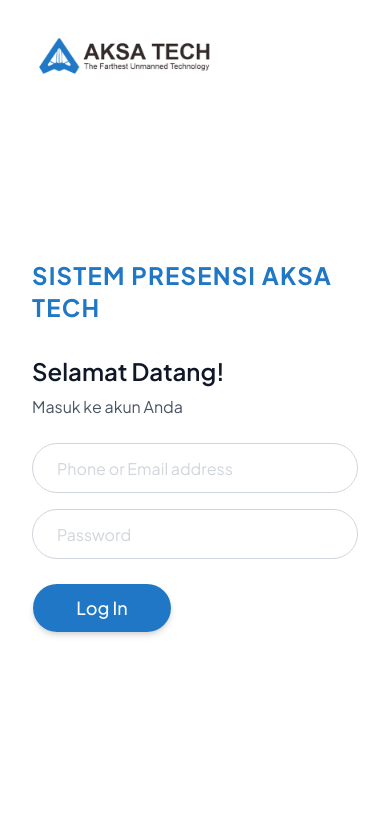
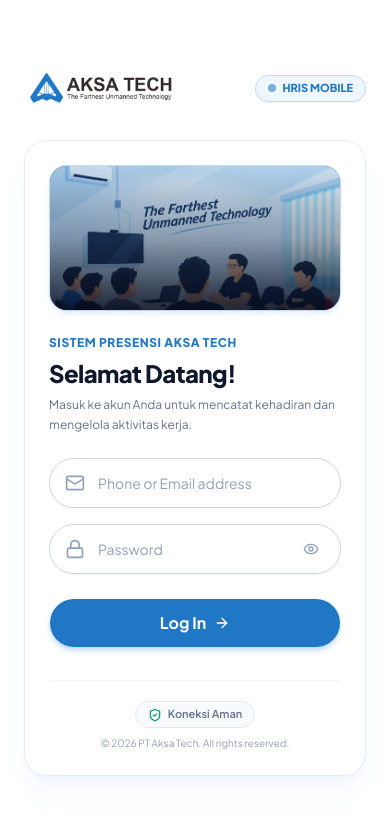
Before and after one commit to KurniaRahman/js-presensi-QR-aksatech, a Next.js app: page /login in a window 390 px wide. Shown: the top 818 px of the page. Built offline with nearby package versions, Linux system fonts and the light colour scheme.

Commit message:
feat: enhance mobile login UI and interactivity

```diff
--- a/src/app/login/login-form.tsx
+++ b/src/app/login/login-form.tsx
@@ -4,11 +4,20 @@
 import { loginAction } from "./actions"
 import { Button } from "@/components/ui/button"
 import { Input } from "@/components/ui/input"
-import Link from "next/link"
+import {
+  Mail,
+  Lock,
+  Eye,
+  EyeOff,
+  Loader2,
+  AlertCircle,
+  ArrowRight
+} from "lucide-react"
 
 export function LoginForm() {
   const [error, setError] = useState<string | null>(null)
   const [loading, setLoading] = useState(false)
+  const [showPassword, setShowPassword] = useState(false)
 
   const handleSubmit = async (e: React.FormEvent<HTMLFormElement>) => {
     e.preventDefault()
@@ -32,43 +41,80 @@
   }
 
   return (
-    <form onSubmit={handleSubmit} className="space-y-6">
+    <form onSubmit={handleSubmit} className="space-y-5">
       <div className="space-y-4">
-        <div>
+        {/* Input Email / Username */}
+        <div className="relative group">
+          <div className="absolute left-4 top-1/2 -translate-y-1/2 text-slate-400 group-focus-within:text-[#1F77C5] transition-colors pointer-events-none">
+            <Mail className="w-5 h-5" />
+          </div>
           <Input
             id="email"
             name="email"
             type="email"
             placeholder="Phone or Email address"
             required
-            className="rounded-full px-6 py-6 border-gray-300 bg-transparent placeholder:text-gray-300"
+            autoComplete="email"
+            className="rounded-full pl-12 pr-6 py-6 border-slate-300 bg-white/80 focus:bg-white focus:border-[#1F77C5] focus:ring-2 focus:ring-[#1F77C5]/20 text-slate-800 placeholder:text-slate-400 text-sm sm:text-base shadow-xs transition-all"
           />
         </div>
-        <div>
+
+        {/* Input Password dengan Toggle Show/Hide */}
+        <div className="relative group">
+          <div className="absolute left-4 top-1/2 -translate-y-1/2 text-slate-400 group-focus-within:text-[#1F77C5] transition-colors pointer-events-none">
+            <Lock className="w-5 h-5" />
+          </div>
           <Input
             id="password"
             name="password"
-            type="password"
+            type={showPassword ? "text" : "password"}
             placeholder="Password"
             required
-            className="rounded-full px-6 py-6 border-gray-300 bg-transparent placeholder:text-gray-300"
+            autoComplete="current-password"
+            className="rounded-full pl-12 pr-12 py-6 border-slate-300 bg-white/80 focus:bg-white focus:border-[#1F77C5] focus:ring-2 focus:ring-[#1F77C5]/20 text-slate-800 placeholder:text-slate-400 text-sm sm:text-base shadow-xs transition-all"
           />
+          <button
+            type="button"
+            onClick={() => setShowPassword(!showPassword)}
+            className="absolute right-4 top-1/2 -translate-y-1/2 text-slate-400 hover:text-slate-700 p-1.5 rounded-full hover:bg-slate-100 transition-colors"
+            title={showPassword ? "Sembunyikan password" : "Tampilkan password"}
+            tabIndex={-1}
+          >
+            {showPassword ? (
+              <EyeOff className="w-4 h-4" />
+            ) : (
+              <Eye className="w-4 h-4" />
+            )}
+          </button>
         </div>
       </div>
 
+      {/* Error Alert Box */}
       {error && (
-        <div className="text-sm font-medium text-red-500 ml-4">
-          {error}
+        <div className="p-3.5 rounded-2xl bg-rose-50 border border-rose-200 text-rose-700 text-xs sm:text-sm flex items-center gap-2.5 animate-in fade-in duration-200 shadow-2xs">
+          <AlertCircle className="w-4 h-4 flex-shrink-0 text-rose-500" />
+          <span className="font-medium leading-relaxed">{error}</span>
         </div>
       )}
 
-      <div>
+      {/* Submit Button (Full-width on mobile, compact on desktop) */}
+      <div className="pt-1">
         <Button
           type="submit"
-          className="rounded-full bg-[#1F77C5] hover:bg-[#155b99] px-10 py-6 text-lg font-medium shadow-md w-[140px]"
+          className="w-full md:w-[150px] rounded-full bg-[#1F77C5] hover:bg-[#155b99] active:scale-[0.98] py-6 text-base font-bold text-white shadow-md shadow-blue-500/20 transition-all flex items-center justify-center gap-2 group cursor-pointer"
           disabled={loading}
         >
-          {loading ? "..." : "Log In"}
+          {loading ? (
+            <>
+              <Loader2 className="w-5 h-5 animate-spin" />
+              <span>Memproses...</span>
+            </>
+          ) : (
+            <>
+              <span>Log In</span>
+              <ArrowRight className="w-4 h-4 group-hover:translate-x-1 transition-transform" />
+            </>
+          )}
         </Button>
       </div>
     </form>
--- a/src/app/login/page.tsx
+++ b/src/app/login/page.tsx
@@ -1,5 +1,5 @@
-
 import { LoginForm } from "./login-form"
+import { ShieldCheck, Sparkles, Building2 } from "lucide-react"
 
 export default async function LoginPage({
   searchParams,
@@ -9,30 +9,64 @@
   const { reason } = await searchParams
 
   return (
-    <div className="flex min-h-screen w-full bg-white">
-      {/* Left Side - Login Form */}
-      <div className="flex w-full flex-col justify-center px-8 md:w-1/2 lg:px-24 xl:px-32 relative">
-        {/* Logo */}
-        <div className="absolute top-8 left-8 flex items-center space-x-2">
+    <div className="flex min-h-screen w-full bg-white relative overflow-hidden">
+      {/* Ornamen Ambient Background Khusus Mobile (Mencegah Layar Kosong & Polos) */}
+      <div className="md:hidden absolute -top-16 -right-16 w-80 h-80 bg-gradient-to-br from-[#1F77C5]/12 via-sky-300/10 to-transparent rounded-full blur-3xl pointer-events-none -z-10"></div>
+      <div className="md:hidden absolute top-96 -left-20 w-72 h-72 bg-gradient-to-tr from-sky-400/8 to-[#1F77C5]/5 rounded-full blur-3xl pointer-events-none -z-10"></div>
+      <div className="md:hidden absolute inset-0 bg-[radial-gradient(#1F77C512_1px,transparent_1px)] [background-size:20px_20px] pointer-events-none -z-10 opacity-70"></div>
+
+      {/* Left Side - Login Form (Lebar Penuh di Mobile, 50% di Desktop) */}
+      <div className="flex w-full flex-col justify-center px-6 sm:px-10 md:w-1/2 lg:px-20 xl:px-28 relative py-8 sm:py-12 md:py-8 min-h-screen">
+
+        {/* Top Header Logo (Desktop: Absolute Top-8 / Mobile: In-Flow Header Beraksen) */}
+        <div className="md:absolute md:top-8 md:left-8 flex items-center justify-between gap-3 mb-6 md:mb-0">
           <img
             src="/logo.png"
             alt="AksaTech Logo"
-            className="object-contain h-12 w-auto"
+            className="object-contain h-10 sm:h-12 w-auto"
           />
+          {/* Badge Khusus Mobile */}
+          <span className="md:hidden px-3 py-1 rounded-full text-[11px] font-extrabold uppercase bg-blue-50 text-[#1F77C5] border border-blue-200 shadow-2xs flex items-center gap-1.5">
+            <span className="w-2 h-2 rounded-full bg-[#1F77C5] animate-pulse"></span>
+            HRIS Mobile
+          </span>
         </div>
 
-        <div className="mx-auto w-full max-w-sm mt-12 md:mt-0">
-          <div className="mb-6">
-            <h2 className="text-2xl font-bold text-[#1F77C5] uppercase tracking-wider mb-8">Sistem Presensi Aksa Tech</h2>
-            <h1 className="text-2xl font-semibold text-gray-900">Selamat Datang! </h1>
-            <p className="mt-2 text-md text-gray-600">Masuk ke akun Anda</p>
+        {/* Form Container (Di Mobile Diberi Card Pembungkus yang Proporsional & Modern) */}
+        <div className="mx-auto w-full max-w-sm mt-2 sm:mt-4 md:mt-0 bg-white/90 md:bg-transparent backdrop-blur-xs md:backdrop-blur-none p-6 sm:p-8 md:p-0 rounded-3xl md:rounded-none border border-slate-200/80 md:border-none shadow-xl shadow-blue-500/5 md:shadow-none animate-in fade-in duration-300">
+
+          {/* Mobile Illustration Banner Card (Hadirkan Visual Desktop yang Mewah ke Layar Ponsel) */}
+          <div className="md:hidden mb-6 relative rounded-2xl overflow-hidden border border-blue-100/90 shadow-md shadow-blue-500/10 aspect-[16/8] bg-gradient-to-br from-[#0B2545] to-[#1F77C5]">
+            <img
+              src="/background_login.png"
+              alt="Aksa Tech Workspace"
+              className="w-full h-full object-cover object-top opacity-90"
+            />
+            <div className="absolute inset-0 bg-gradient-to-t from-slate-950/85 via-slate-950/30 to-transparent flex items-end p-3">
+            </div>
           </div>
 
+          {/* Heading Teks Login */}
+          <div className="mb-6 space-y-1.5">
+            <h2 className="text-xs sm:text-sm font-extrabold text-[#1F77C5] uppercase tracking-wider">
+              Sistem Presensi Aksa Tech
+            </h2>
+            <h1 className="text-2xl sm:text-3xl font-black text-slate-900 tracking-tight">
+              Selamat Datang!
+            </h1>
+            <p className="text-xs sm:text-sm text-slate-500 font-normal leading-relaxed">
+              Masuk ke akun Anda untuk mencatat kehadiran dan mengelola aktivitas kerja.
+            </p>
+          </div>
+
+          {/* Alert Jika Sesi Telah Habis */}
           {reason === "expired" && (
-            <div className="mb-6 p-4 rounded-xl bg-amber-50 border border-amber-200 text-amber-800 text-sm flex items-start space-x-3 animate-in fade-in duration-200">
+            <div className="mb-6 p-4 rounded-2xl bg-amber-50 border border-amber-200 text-amber-900 text-xs sm:text-sm flex items-start space-x-3 animate-in fade-in duration-200 shadow-2xs">
               <span className="text-amber-600 font-bold text-base leading-none mt-0.5">⏱️</span>
-              <div className="space-y-0.5">
-                <p className="font-bold text-amber-900 text-xs uppercase tracking-wider">Sesi Telah Berakhir</p>
+              <div className="space-y-0.5 text-left">
+                <p className="font-bold text-amber-900 text-xs uppercase tracking-wider">
+                  Sesi Telah Berakhir
+                </p>
                 <p className="text-xs text-amber-700 leading-relaxed">
                   Demi keamanan akun, sesi login dibatasi maksimal 2 jam. Silakan masuk kembali untuk melanjutkan.
                 </p>
@@ -40,11 +74,24 @@
             </div>
           )}
 
+          {/* Form Interaktif */}
           <LoginForm />
+
+          {/* Footer Security Badges Khusus Mobile */}
+          <div className="md:hidden mt-8 pt-5 border-t border-slate-100 text-center space-y-2">
+            <div className="inline-flex items-center gap-1.5 text-[11px] font-semibold text-slate-500 bg-slate-50 px-3 py-1 rounded-full border border-slate-200">
+              <ShieldCheck className="w-3.5 h-3.5 text-emerald-600" />
+              <span>Koneksi Aman </span>
+            </div>
+            <p className="text-[10px] text-slate-400">
+              © {new Date().getFullYear()} PT Aksa Tech. All rights reserved.
+            </p>
+          </div>
         </div>
+
       </div>
 
-      {/* Right Side - Illustration */}
+      {/* Right Side - Illustration (Tetap Penuh di Desktop seperti Semula) */}
       <div className="hidden w-1/2 bg-[#1F77C5] md:block relative">
         <img
           src="/background_login.png"
```
